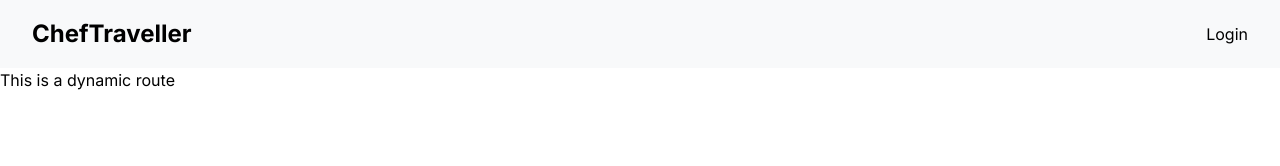
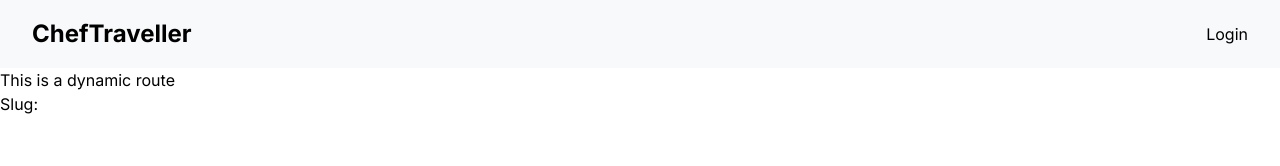
Before and after one commit to Davide9292/ChefTraveller, a Next.js app in the folder client/: page / in a window 1280 px wide. Shown: the top 166 px of the page. Built offline with nearby package versions, Linux system fonts and the light colour scheme.

Commit message:
updated [...slug]

```diff
--- a/client/app/[...slug]/page.js
+++ b/client/app/[...slug]/page.js
@@ -1,4 +1,9 @@
 // client/app/[...slug]/page.js
-export default function Page() {
-    return <div>This is a dynamic route</div>;
+export default function Page({ params }) {
+    return (
+      <div>
+        <h1>This is a dynamic route</h1>
+        <p>Slug: {params.slug}</p>
+      </div>
+    );
   }
```
